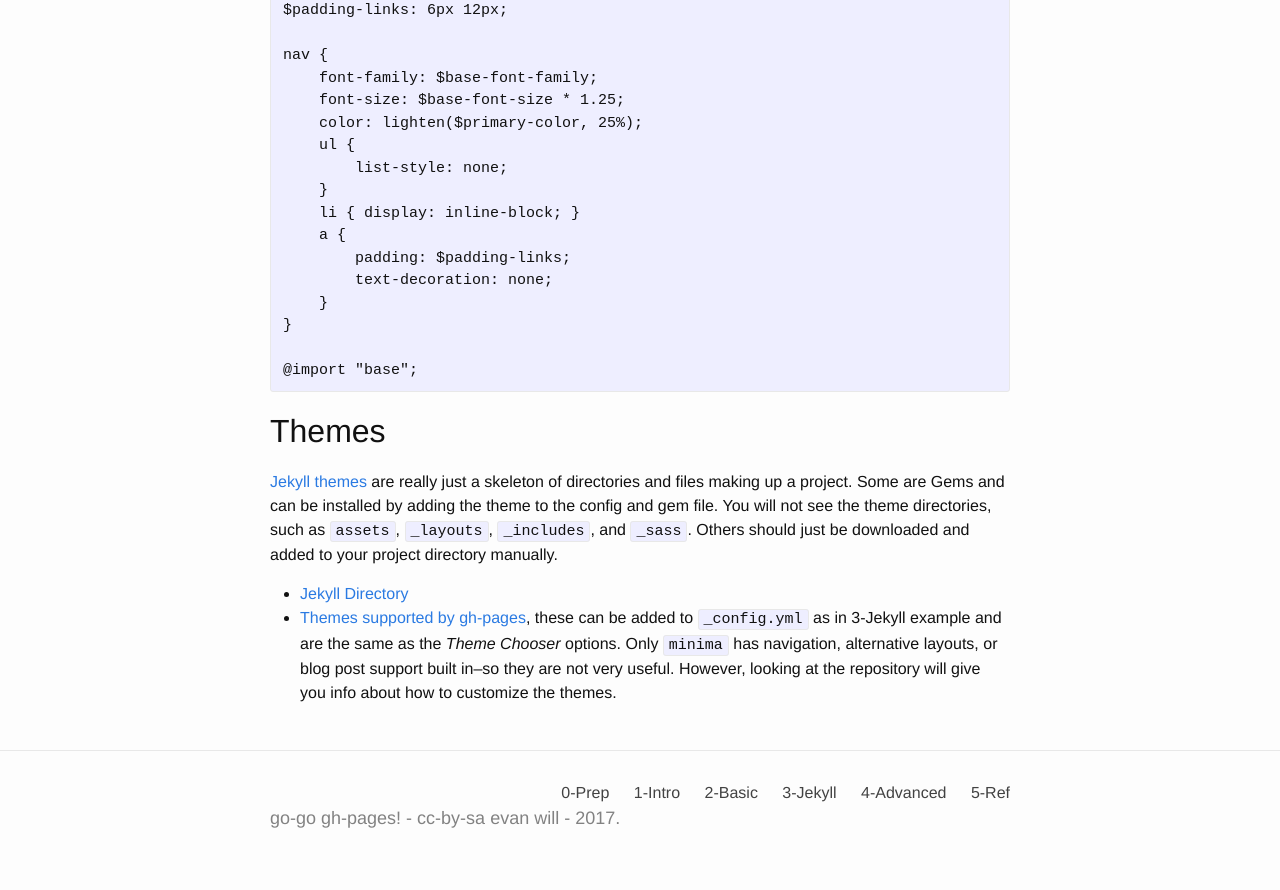
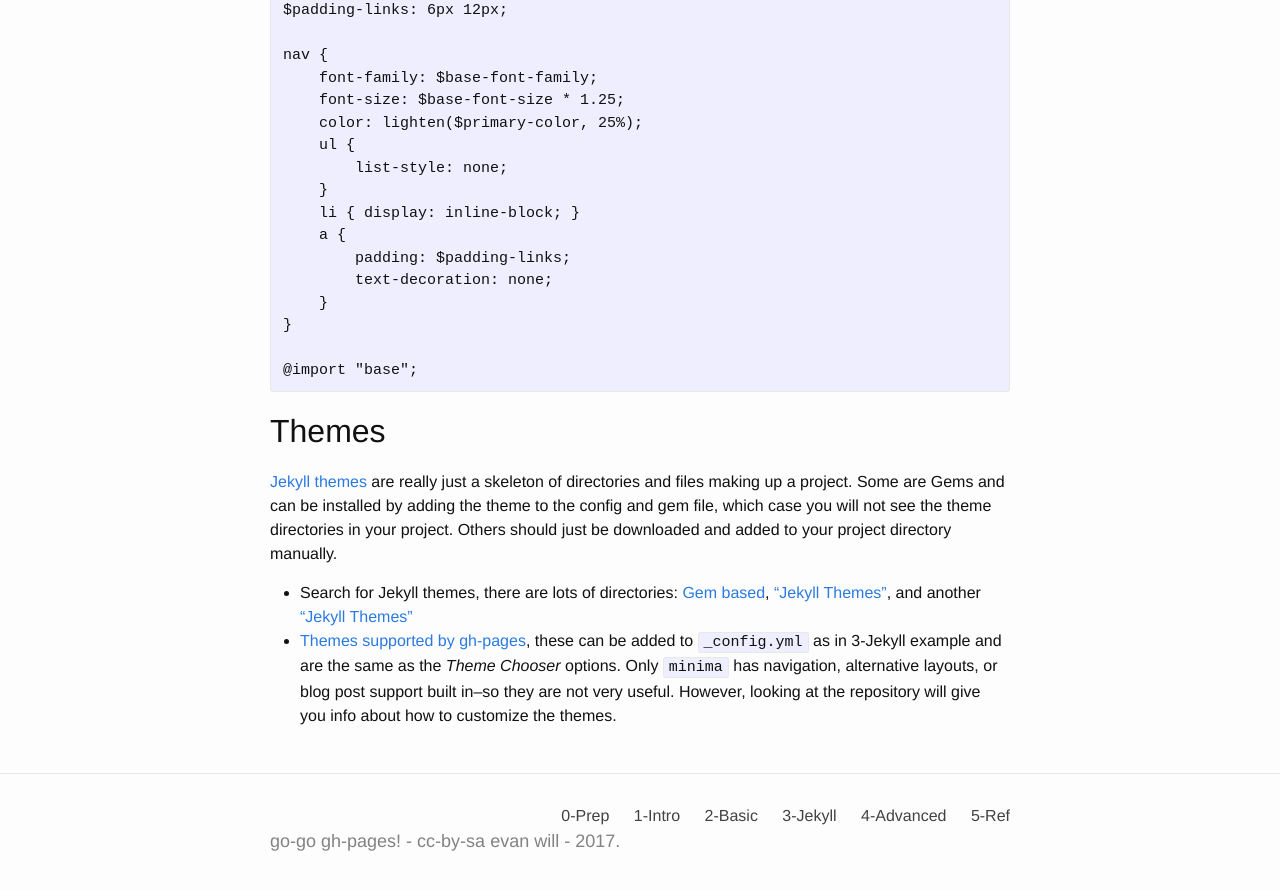
Before and after one commit to evanwill/go-go-ghpages, a Jekyll site: the page built from 5-reference.md, in a window 1280 px wide and 900 px high, scrolled down 3217 px. Shown: the top 890 px of the window. Built offline with Jekyll 4.4.1, drawn with Linux system fonts in a browser that asks for light colours.

Commit message:
update themes

```diff
--- a/5-reference.md
+++ b/5-reference.md
@@ -150,8 +150,7 @@ nav {
 # Themes
 
 [Jekyll themes](https://jekyllrb.com/docs/themes/) are really just a skeleton of directories and files making up a project.
-Some are Gems and can be installed by adding the theme to the config and gem file.
-You will not see the theme directories, such as `assets`, `_layouts`, `_includes`, and `_sass`.
+Some are Gems and can be installed by adding the theme to the config and gem file, which case you will not see the theme directories in your project.
 Others should just be downloaded and added to your project directory manually.
-- [Jekyll Directory](http://themes.jekyllrc.org/)
+- Search for Jekyll themes, there are lots of directories: [Gem based](https://rubygems.org/search?utf8=%E2%9C%93&query=jekyll-theme), ["Jekyll Themes"](http://themes.jekyllrc.org/), and another ["Jekyll Themes"](http://jekyllthemes.org/)
 - [Themes supported by gh-pages](https://pages.github.com/themes/), these can be added to `_config.yml` as in 3-Jekyll example and are the same as the *Theme Chooser* options. Only `minima` has navigation, alternative layouts, or blog post support built in--so they are not very useful. However, looking at the repository will give you info about how to customize the themes.
```
